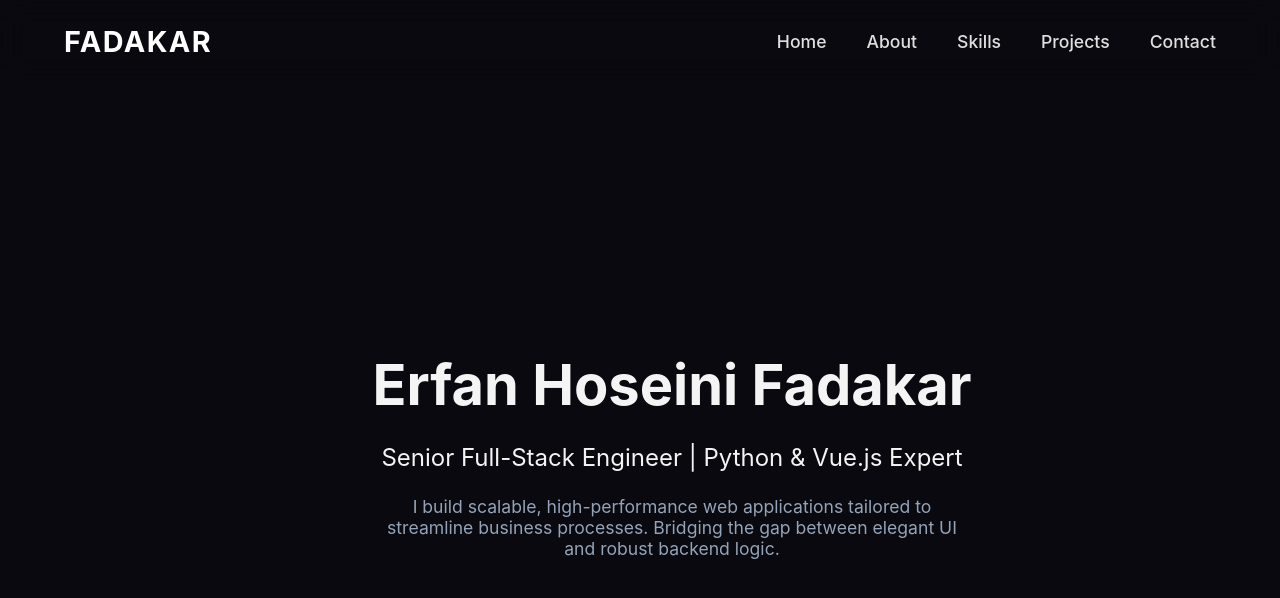
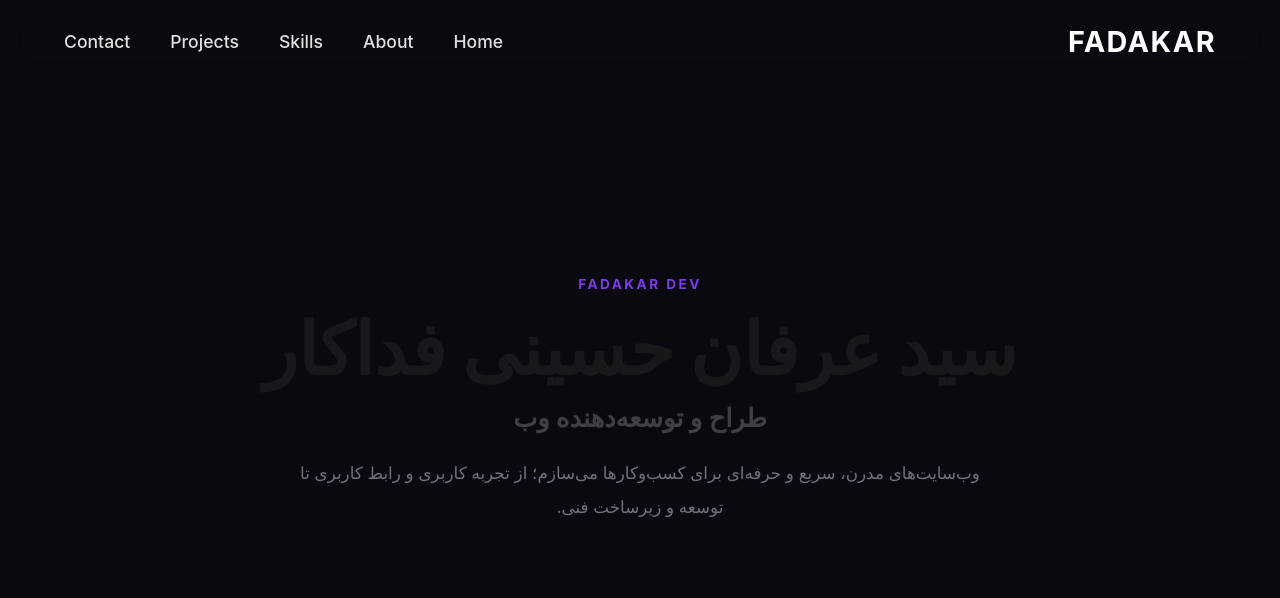
Before and after one commit to Fadakari/fadakar-portfolio, a Nuxt app: page / in a window 1280 px wide. Shown: the top 598 px of the page. Built offline with nearby package versions, Linux system fonts and the light colour scheme.

Commit message:
feat: translate hero content to Persian and English

```diff
--- a/app/components/sections/HeroSection.vue
+++ b/app/components/sections/HeroSection.vue
@@ -1,19 +1,30 @@
 <script setup lang="ts">
-const yourname = 'Erfan Hoseini Fadakar';
-const yourtitle = 'Senior Full-Stack Engineer | Python & Vue.js Expert';
-const descriptionText = 'I build scalable, high-performance web applications tailored to streamline business processes. Bridging the gap between elegant UI and robust backend logic.';
+const { locale, isRtl } = useLocale()
+
+const content = computed(() => locale.value === 'fa'
+  ? {
+      name: 'سید عرفان حسینی فداکار',
+      title: 'طراح و توسعه‌دهنده وب',
+      description: 'وب‌سایت‌های مدرن، سریع و حرفه‌ای برای کسب‌وکارها می‌سازم؛ از تجربه کاربری و رابط کاربری تا توسعه و زیرساخت فنی.',
+    }
+  : {
+      name: 'Seyed Erfan Hoseini Fadakar',
+      title: 'Web Designer & Developer',
+      description: 'I build modern, fast and professional websites for businesses — from user experience and interface design to development and technical infrastructure.',
+    })
 </script>
 
 <template>
-  <section id="hero" class="hero-container">
+  <section id="hero" class="hero-container" :dir="isRtl ? 'rtl' : 'ltr'">
     <div class="section-content internal-scroll">
-      <h1 class="hero-name anim-stagger">{{ yourname }}</h1>
-      <p class="hero-title anim-stagger">{{ yourtitle }}</p>
-      <p class="hero-description anim-stagger">{{ descriptionText }}</p>
+      <p class="hero-eyebrow anim-stagger">FADAKAR DEV</p>
+      <h1 class="hero-name anim-stagger">{{ content.name }}</h1>
+      <p class="hero-title anim-stagger">{{ content.title }}</p>
+      <p class="hero-description anim-stagger">{{ content.description }}</p>
     </div>
   </section>
 </template>
 
 <style scoped>
-.hero-container{position:relative;height:100vh;display:flex;flex-direction:column;justify-content:center;align-items:center;text-align:center;padding:2rem}.hero-name{font-size:3.5rem;color:var(--primary-color);margin-bottom:.5rem}.hero-title{font-size:1.5rem;color:var(--text-color);margin-bottom:1.5rem}.hero-description{font-size:1.1rem;max-width:600px;color:#94a3b8;margin:auto}
+.hero-container{position:relative;height:100vh;display:flex;flex-direction:column;justify-content:center;align-items:center;text-align:center;padding:2rem;box-sizing:border-box}.hero-eyebrow{margin:0 0 1rem;font-size:.85rem;letter-spacing:.18em;font-weight:700;color:#7c3aed}.hero-name{font-size:clamp(2.5rem,7vw,4.5rem);line-height:1.15;color:#18181b;margin:0 0 .75rem;font-weight:800}.hero-title{font-size:clamp(1.25rem,3vw,1.6rem);color:#3f3f46;margin:0 0 1.5rem;font-weight:600}.hero-description{font-size:1.05rem;line-height:2;max-width:680px;color:#71717a;margin:auto}.section-content{width:100%}
 </style>
```
